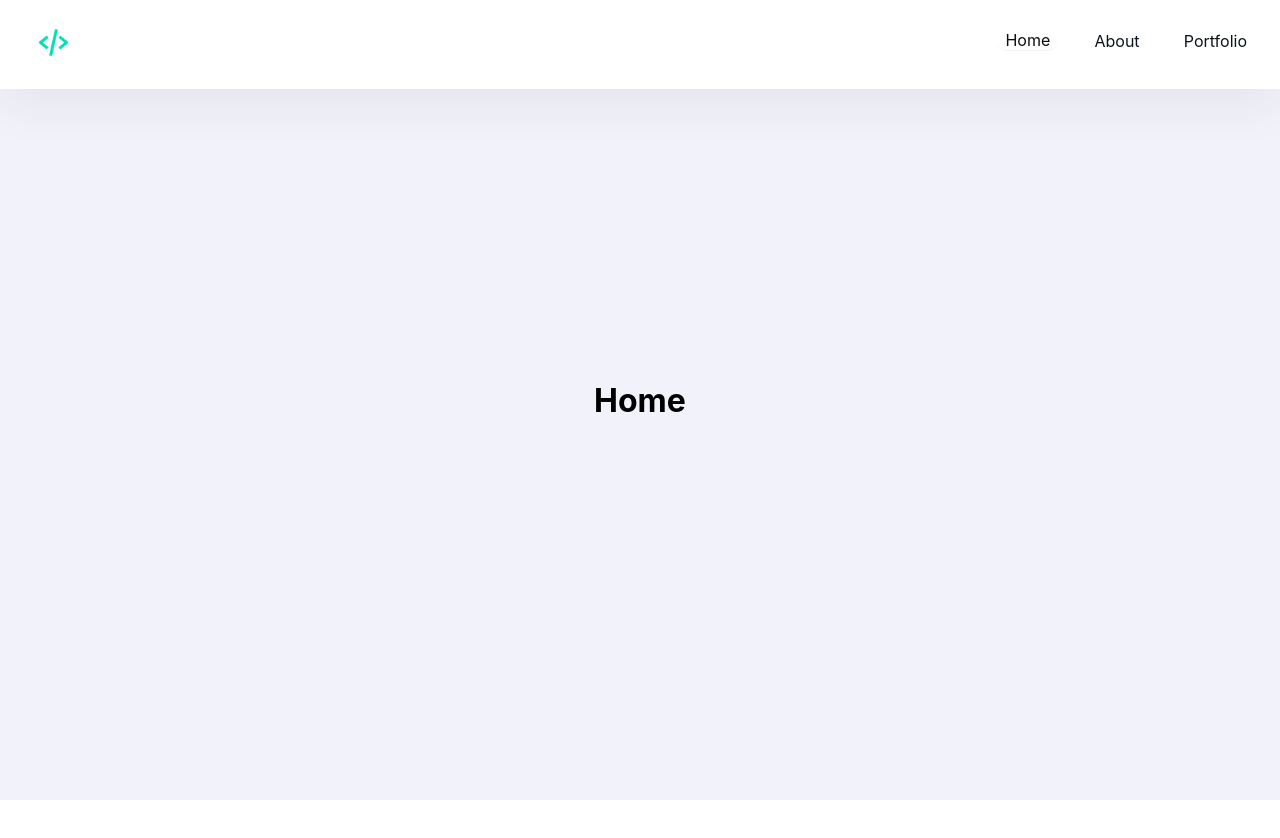
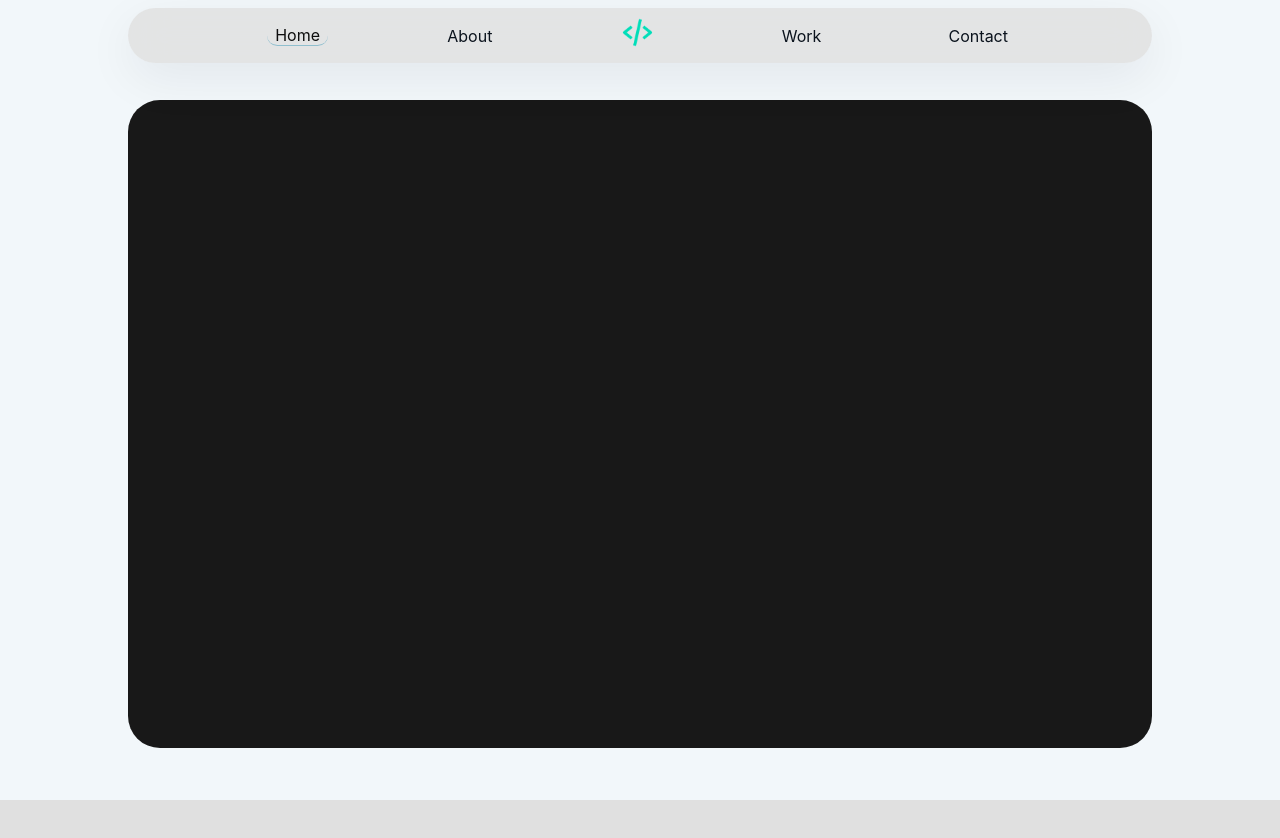
Before and after one commit to jealife/My-portfolio, a React (Create React App) app: page / in a window 1280 px wide. Shown: the top 838 px of the page. Before the commit the page ends 800 px from the top, so only its background shows below. Built offline with nearby package versions, Linux system fonts and the light colour scheme.

Commit message:
update all

```diff
--- a/package.json
+++ b/package.json
@@ -7,6 +7,7 @@
     "@testing-library/react": "^13.4.0",
     "@testing-library/user-event": "^13.5.0",
     "aos": "^2.3.4",
+    "boxicons": "^2.1.4",
     "react": "^18.2.0",
     "react-dom": "^18.2.0",
     "react-router-dom": "^6.14.2",
--- a/src/App.js
+++ b/src/App.js
@@ -1,10 +1,8 @@
 import React from "react";
-
+import 'boxicons';
+import "./Asset/Style/Responsive.css";
 import 'transition-style';
 import Navigation from "./Components/Navigation";
-// import { BrowserRouter as Router, Route, Routes, Link } from "react-router-dom";
-// import Home from "./Components/Home";
-// import About from "./Components/About";
 import AOS from 'aos';
 import 'aos/dist/aos.css';
 AOS.init();
--- a/src/Asset/Style/Main.css
+++ b/src/Asset/Style/Main.css
@@ -4,14 +4,82 @@
     box-sizing: border-box;
 }
 
+@import url('https://fonts.googleapis.com/css2?family=Poppins:ital,wght@0,100;0,200;0,300;0,400;0,500;0,600;0,700;0,800;0,900;1,400&display=swap');
+
+
+/* variables */
+
+
+:root {
+    /* fonts */
+    --font-poppins: 'Poppins', sans-serif;
+
+    /* font sizes */
+    --biggest-font-size: 2.5rem;
+    --h1-font-size: 1.5rem;
+    --h2-font-size: 1rem;
+    --normal: .938rem;
+    --small-font-size: .813rem;
+    --smaller-font-size: .75rem;
+
+
+
+    /* Colors */
+    --muted-ligth: #e0e0e0;
+    --muted: #808080;
+    --muted-dark: #181818;
+    --vibrant: #f87020;
+    --vibrant-light: #f8b890;
+    --color-white: #fff;
+    --container-dark-color: #181818;
+    --title-bg-light-color: #181818;
+    --title-bg-dark-color: #808080;
+    --text-bg-light-color: #181818;
+    --text-bg-dark-color: #e0e0e0;
+    --bg-color: #e0e0e0;
+    --nav-color: #e0e0e0d2;
+
+    /* border radiuses */
+    --container-border-radius: 2rem;
+    --picture-border-radius: 5rem;
+
+    /* font wieght  */
+    --font-medium: 500;
+    --font-semi-bold: 600;
+    --font-bold: 800;
+
+    /* z index  */
+    --z-fixed: 100;
+    --z-view: 1000;
+
+}
+
+
+/* =====================    global =============== */
 body,
 html {
     scroll-behavior: smooth !important;
 }
 
+body {
+    background-color: var(--bg-color);
+    color: var(--text-bg-light-color);
+}
+
+body::-webkit-scrollbar {
+    width: 0.4rem;
+    background-color: var(--bg-color);
+}
+
+body::-webkit-scrollbar-thumb {
+    border-radius: 50px;
+    background: var(--muted);
+}
+
 .home-hero,
 .about-hero,
-.portfolio-hero {
+.portfolio-hero,
+.contact-hero {
     z-index: -1;
     min-height: 100vh;
     min-height: 100dvh;
@@ -19,10 +87,106 @@ html {
     display: grid;
     place-content: center;
 }
-.portfolio,.about-hero{
-    background:#f2f3fa ;
-}
-.home{
 
+.portfolio, .about-hero,.contact {
     background: #f2f3fa;
 }
+
+.home {
+
+    min-height: 100vh;
+    min-height: 100dvh;
+    height: 100%;
+    background: #f2f7fa;
+    display: grid;
+    place-items: center;
+    padding: 4rem 2rem  1rem 2rem;
+}
+
+
+a {
+    text-decoration: none;
+}
+
+
+img {
+    width: 200px;
+    object-fit: cover;
+}
+
+.button {
+    cursor: pointer;
+    border: none;
+    text-align: center;
+    padding: .85rem 1rem;
+    border-radius: var(--container-border-radius);
+    font-weight: var(--font-medium);
+    color: var(--color-white);
+    background-color: var(--vibrant);
+    box-shadow: #f86f2067 0px 5px 50px 5px;
+}
+
+h1,
+h2,
+h3 {
+    font-weight: var(--font-bold);
+    color: var(--title-bg-light-color);
+}
+
+.text-bg-dark,
+.text-bg-light {
+    font-size: var(--normal);
+    font-weight: 300;
+}
+
+.text-bg-light {
+    color: var(--text-bg-light-color);
+}
+
+.text-bg-dark {
+    color: var(--text-bg-dark-color);
+}
+
+.container {
+    max-width: 968px;
+}
+
+.container-dark {
+    /* margin-top: 4.5rem; */
+    max-width: 95%;
+    width: 100%;
+    padding: 4.25rem 1.2rem;
+    border-radius: var(--container-border-radius);
+    background-color: var(--container-dark-color);
+
+}
+
+.grid {
+    display: grid;
+    gap: 1.25rem;
+}
+
+.section {
+    padding: 4rem 2rem 1rem;
+}
+
+.section--big-title {
+    text-align: center;
+    font-size: 3rem;
+    color: var(--color-white);
+}
+
+
+/* =============       End global       =============== */
+
+/* Section hero  */
+.section-hero {
+    text-align: center;
+    display: flex;
+    flex-direction: column;
+    align-items: center;
+    justify-content: flex-start;
+    gap: 12px;
+    height: 90%;
+    max-width: 1024px;
+}
--- a/src/Asset/Style/Navigation.css
+++ b/src/Asset/Style/Navigation.css
@@ -1,43 +1,103 @@
 .nav {
-    background:#ffffff;
+    background:b transparent;
     top: 0;
     right: 0;
     width: 100%;
-    box-shadow: #110c2e11 0px 15px 50px 0px;
     display: flex;
-    align-content: center;
-    justify-content: space-between;
+    align-content: flex-end;
+    justify-content: center;
+    flex-wrap: nowrap;
+    flex-direction: column;
+    align-items: center;
 }
- .header{
 
-    width:100%;
- }
+
 nav {
+    position: fixed;
+    top: .5rem;
+    border-radius: var(--container-border-radius);
+    height: 55px;
+    z-index: 10000;
+}
+
+.nav-menu {
+    max-width: 1024px;
+    top: .5rem;
+    border-radius: var(--container-border-radius);
+    height: 55px;
+    display: flex;
+    justify-content: center;
+    align-items: center;
+
     width: 100%;
     padding: 25px;
     position: fixed;
     z-index: 10000;
+    padding: 1rem 2.25rem;
+    display: flex;
+    align-items: center;
+    justify-content: space-evenly;
+    gap: .5rem;
+    box-shadow: #110c2e11 0px 15px 50px 0px;
+
+    background-color: var(--nav-color);
+    backdrop-filter: blur(18px);
+    -webkit-backdrop-filter: blur(18px);
 }
 
+
+.nav-logo {
+    color: var(--vibrant);
+    font-size: 24px;
+}
+
+.nav-link {
+    transition: all .4s;
+    color: var(--muted);
+}
+
+.nav-link:nth-child(1) {
+
+    color: var(--vibrant);
+}
+
+.nav-link:hover {
+    color: var(--vibrant);
+}
+
+
+.dot {
+    color: var(--vibrant);
+}
+
+.header {
+
+    width: 100%;
+}
+
+
+
 .menu {
-     display:flex;
-     align-items:center;
-    padding:0 0 .5rem 0;
+    display: flex;
+    align-items: center;
+    padding: 0 0 .5rem 0;
     gap: 25px;
 }
-.link-item{
+
+.link-item {
     text-decoration: none;
     color: #0b131d;
-    padding:0  .5rem ;
+    padding: 0 .5rem;
     display: inline-block;
-    margin-left:.2rem;
+    margin-left: .2rem;
 }
 
-.active{
-    border-bottom: #f2f3fa solid 0.5px;
-    color:#0e0e0e;
-    border-radius:1rem ;
+.active {
+    border-bottom: #90bfce solid 0.5px;
+    color: #0e0e0e;
+    border-radius: 1rem;
 }
-.logo{
-    width:35px;
+
+.logo {
+    width: 35px;
 }
--- /dev/null
+++ b/src/Asset/Style/Responsive.css
@@ -0,0 +1,137 @@
+/* about */
+@media (max-width: 980px) {
+    .container-dark {
+        max-width: 100%;
+    }
+
+    .section--big-title {
+        font-size: 1.80rem;
+    }
+
+    .section-hero-top .button {
+        margin-bottom: 2rem;
+    }
+
+    .section-about {
+        grid-template-columns: repeat(1, 1fr);
+        text-align: center;
+    }
+
+    .section-about-left,
+    .section-contact {
+        text-align: center;
+        display: grid;
+        place-items: center;
+    }
+
+    .section-about-right p {
+        text-align: left;
+    }
+
+    main {
+
+        padding: 4.25rem 0;
+    }
+
+    .header {
+        display: flex;
+        justify-content: center;
+        align-items: center;
+    }
+
+    .main-projects {
+        grid-template-columns: repeat(1, 1fr);
+    }
+
+    .nav {
+        position: fixed;
+        top: 0;
+        width: 100%;
+        border-radius: 0;
+        height: 60px;
+        display: flex;
+        justify-content: center;
+        align-items: center;
+    }
+
+    .container-dark {
+        /* margin-top: .5rem; */
+        /* max-width: 968px; */
+        width: 100%;
+        padding: 3rem .58rem;
+        border-radius: 1em;
+
+    }
+
+    .section-about-left img {
+        width: 190px;
+    }
+
+    .main-projects1,
+    .main-projects2 {
+        height: 200px;
+    }
+
+    .section-about {
+        margin-top: 2rem;
+    }
+
+    .section-about-right p {
+        font-size: 1.12rem;
+
+    }
+
+    .filter {
+        width: 312px;
+        height: 220px;
+    }
+
+    .filter img {
+        height: 100%;
+    }
+
+    /* .section-contact{
+        flex-direction: column;
+        gap: 50px;
+    } */
+    .socials {
+        justify-content: space-around;
+        margin-bottom: 2rem;
+        padding: 0 2rem 0 2rem;
+    }
+
+    .contact-information {
+        padding: 0;
+    }
+
+    .section-contact form {
+        font-size: 1.25rem;
+        width: 100%;
+        padding: 1.25rem 1rem;
+    }
+
+    .nav-menu {
+        gap: .98rem;
+    }
+
+}
+
+@media (max-width: 600px) {
+    .section-contact form {
+        width: 100%;
+    }
+}
+
+@media (min-width: 768px) and (max-width: 991.98px) {
+    .section-contact {
+        flex-direction: row;
+        gap: 50px;
+    }
+}
+
+@media (min-width: 576px) and (max-width: 767.98px) {
+    .section-contact {
+        flex-direction: column;
+        gap: 50px;
+    }
+}
--- a/src/Components/About.jsx
+++ b/src/Components/About.jsx
@@ -3,7 +3,7 @@ import React from "react";
 const About = ()=>{
     return(
         <div className="about-hero" id="about" transition-style="in:circle:top-right">
-            <h1 data-aos="flip-left">About</h1>
+            <h1 data-aos="flip-left" data-aos-duration="500">About</h1>
         </div>
     )
 }
--- /dev/null
+++ b/src/Components/Contact.jsx
@@ -0,0 +1,13 @@
+import React from "react";
+import '../Asset/Style/Main.css';
+const Contact = () => {
+    return (
+        <div className="contact" transition-style="in:circle:top-right">
+            <div className="contact-hero">
+                <h1 data-aos="flip-left" data-aos-duration="500">Contact</h1>
+            </div>
+        </div>
+    )
+}
+
+export default Contact;
--- a/src/Components/Home.jsx
+++ b/src/Components/Home.jsx
@@ -1,15 +1,16 @@
 import React from "react";
-import '../Asset/Style/Main.css';
-import About from "./About";
+import "../Asset/Style/Main.css";
+import "../Asset/Style/Responsive.css";
+
 const Home = () => {
-    return (
-        <div className="home" transition-style="in:circle:top-right">
-            <div className="home-hero" >
-                <h1 data-aos="flip-left" >Home</h1>
-            </div>
-        </div>
+  return (
+    <div className="home" transition-style="in:circle:top-right" >
+      <section className="section section-hero container-dark "  data-aos="fade-up"
+      data-aos-duration="500">
 
-    )
-}
+      </section>
+    </div>
+  );
+};
 
 export default Home;
--- a/src/Components/Navigation.jsx
+++ b/src/Components/Navigation.jsx
@@ -1,34 +1,49 @@
 import React from "react";
-import '../Asset/Style/Navigation.css';
-import { BrowserRouter as Router, Route, Routes,NavLink, Link } from "react-router-dom";
+import "../Asset/Style/Navigation.css";
+import {
+  BrowserRouter as Router,
+  Route,
+  Routes,
+  NavLink,
+  Link,
+} from "react-router-dom";
 // import {HashLink as Link} from "react-router-dom";
 import Home from "./Home";
 import About from "./About";
 import Portfolio from "./Portfolio";
-import logo from '../Asset/Images/code-alt-regular-48.png';
+import Contact from "./Contact";
+import logo from "../Asset/Images/code-alt-regular-48.png";
 
 const Navigation = () => {
   return (
-        <Router className="header">
-
+    <Router classNameName="header">
       <nav className="nav">
-                <div className="logo">
+        <div className="nav-menu">
+          <NavLink className="link-item" to="/">
+            Home
+          </NavLink>
+          <NavLink className="link-item" to="about">
+            About</NavLink>
+          <div className="nav-logo">
             <Link className="link-item" to="/">
-                        <img src={logo} className="logo" alt="Logo"/>
+              <img src={logo} className="logo" alt="Logo" />
             </Link>
           </div>
-                <div className="menu">
-                    <NavLink className="link-item" to="/">Home</NavLink>
-                   <NavLink className="link-item" to="about">About</NavLink>
-                    <NavLink className="link-item" to="/Portfolio">Portfolio</NavLink>
+          <NavLink className="link-item" to="/Portfolio">
+            Work
+          </NavLink>
+          <NavLink className="link-item" to="/Contact">
+            Contact
+          </NavLink>
         </div>
       </nav>
       <Routes>
         <Route path="/" element={<Home />} />
         <Route path="/About" element={<About />} />
         <Route path="/Portfolio" element={<Portfolio />} />
+        <Route path="/Contact" element={<Contact />} />
       </Routes>
     </Router>
   );
-}
+};
 export default Navigation;
--- a/src/Components/Portfolio.jsx
+++ b/src/Components/Portfolio.jsx
@@ -3,8 +3,8 @@ import '../Asset/Style/Main.css';
 const Portfolio = () => {
     return (
         <div className="portfolio" transition-style="in:circle:top-right">
-            <div className="portfolio-hero">
-                <h1 data-aos="flip-left">Portfolio</h1>
+            <div className="portfolio-hero" >
+                <h1 data-aos="flip-left" data-aos-duration="500">Portfolio</h1>
             </div>
         </div>
     )
```
Also changed, not shown: src/Asset/Images/JEALIFE_Pictures.jpg (added), 1 other file (tests, documents, lock files or other folders). Lines whose indentation alone changed are shown as unchanged.
